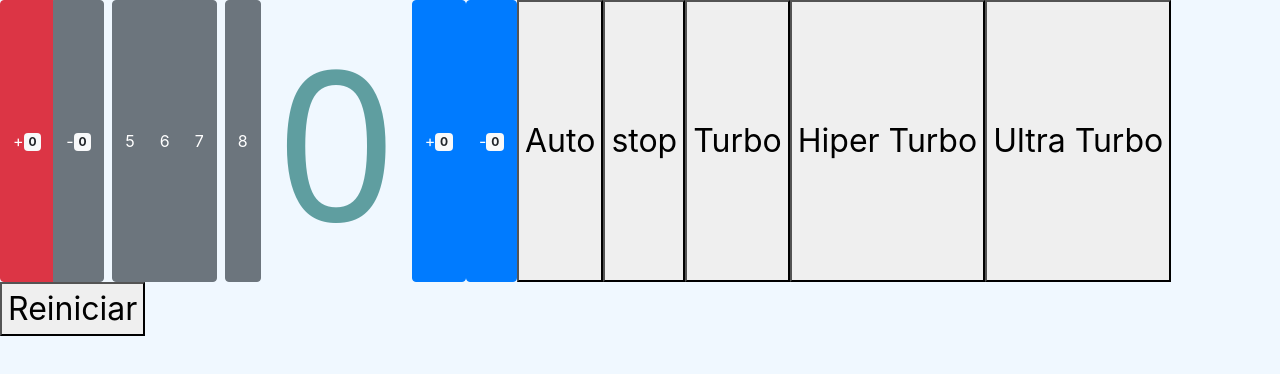
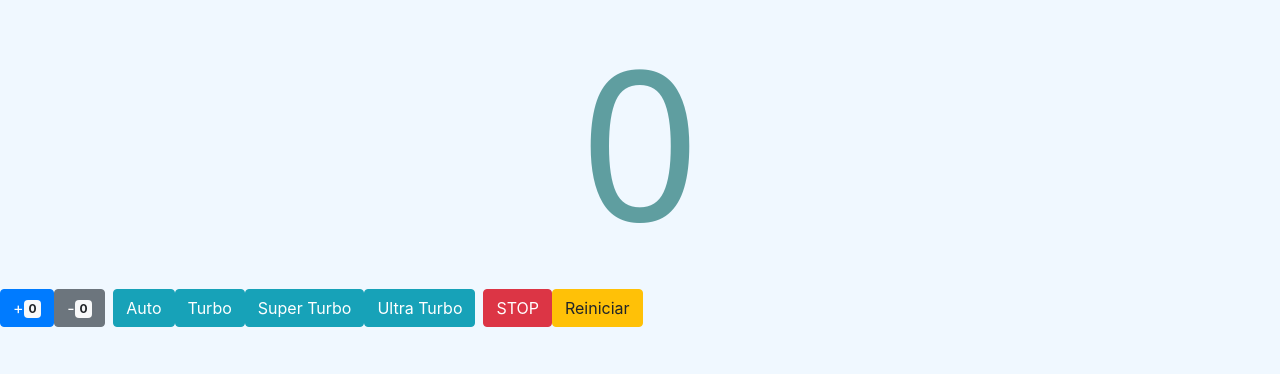
Before and after one commit to andresgf95/megacontador, a React (Create React App) app: page / in a window 1280 px wide. Shown: the top 374 px of the page. Built offline with nearby package versions, Linux system fonts and the light colour scheme.

Commit message:
melloras de aspecto

```diff
--- /dev/null
+++ b/src/App.css
@@ -0,0 +1,5 @@
+.App {
+    text-align: center;
+    align-items: center;
+    justify-content: center;
+}
--- a/src/App.js
+++ b/src/App.js
@@ -1,6 +1,7 @@
 import { useEffect, useState } from 'react';
 import Boton from './components/boton.jsx';
-import NovoBoton from './components/NovoBoton.jsx'
+import NovoBoton from './components/NovoBoton.jsx';
+import styles from './App.css';
 
 function App() {
 
@@ -45,12 +46,12 @@ function App() {
     SetValor(Reinicio)
   }
 
-  useEffect(
+  useEffect (
       ()=> {
       let Tempo
+      let SuperTempo
       if (Auto) {
       Tempo = setTimeout (NumeroDeIncrementos, 1000)}
-      return ()=> {clearTimeout(Tempo)}
     },
   )
 
@@ -82,39 +83,25 @@ function App() {
   )
 
   return (
-  <div class="btn-toolbar" role="toolbar" aria-label="Toolbar with button groups">
-      <div class="btn-group mr-2" role="group" aria-label="First group">
-        <Boton texto='+' operador={NumeroDeIncrementos} type="danger"/>
-        <Boton texto='-' operador={NumeroDeDisminucion} type="secondary"/>
-      </div>
-      <div class="btn-group mr-2" role="group" aria-label="Second group">
-        <button type="button" class="btn btn-secondary">5</button>
-        <button type="button" class="btn btn-secondary">6</button>
-        <button type="button" class="btn btn-secondary">7</button>
-      </div>
-      <div class="btn-group" role="group" aria-label="Third group">
-        <button type="button" class="btn btn-secondary">8</button>
-      </div>
-
-
-
-
-
-
-
     <>
       <h1>{Valor}</h1>
-      <Boton texto='+' operador={NumeroDeIncrementos}/>
-      <Boton texto='-' operador={NumeroDeDisminucion}/>
-      <NovoBoton texto='Auto' operador={ContadorAuto}/>
-      <NovoBoton texto='stop' operador={PararContador}/>
-      <NovoBoton texto='Turbo' operador={ContadorTurbo}/>
-      <NovoBoton texto='Hiper Turbo' operador={ContadorHiperTurbo}/>
-      <NovoBoton texto='Ultra Turbo' operador={ContadorUltraTurbo}/>
-      <NovoBoton texto='Reiniciar' operador={Reiniciar}/>
+      <div className={styles.App} class="btn-toolbar" role="toolbar" aria-label="Toolbar with button groups">
+        <div class="btn-group mr-2" role="group" aria-label="First group">
+          <Boton texto='+' operador={NumeroDeIncrementos} type="primary" />
+          <Boton texto='-' operador={NumeroDeDisminucion} type="secondary" />
+        </div>
+        <div class="btn-group mr-2" role="group" aria-label="Second group">
+          <NovoBoton texto='Auto' operador={ContadorAuto} type="info" />
+          <NovoBoton texto='Turbo' operador={ContadorTurbo} type="info" />
+          <NovoBoton texto='Super Turbo' operador={ContadorHiperTurbo} type="info" />
+          <NovoBoton texto='Ultra Turbo' operador={ContadorUltraTurbo} type="info" />
+        </div>
+        <div>
+          <NovoBoton texto='STOP' operador={PararContador} type="danger" />
+          <NovoBoton texto='Reiniciar' operador={Reiniciar} type="warning" />
+        </div>
+      </div>
     </>
-  </div>
-
   );
 }
 
--- a/src/components/NovoBoton.jsx
+++ b/src/components/NovoBoton.jsx
@@ -1,6 +1,7 @@
 import { useState } from 'react';
+import styles from './boton.module.css'
 
-function NovoBoton({texto, operador}) {
+function NovoBoton({texto, operador, type="primary"}) {
 
   let [Click, SetClick] = useState(0)
 
@@ -11,7 +12,23 @@ function NovoBoton({texto, operador}) {
     }
 
   return (
-  <button onClick={BotonClick}>{texto}</button>
+  <span className={styles.Boton}>
+  <button className={
+          "btn " +
+          ( type === "primary" ? "btn-primary" : "") +
+          ( type === "secondary" ? "btn-secondary" : "") +
+          ( type === "success" ? "btn-success" : "") +
+          ( type === "danger" ? "btn-danger" : "") +
+          ( type === "warning" ? "btn-warning" : "") +
+          ( type === "info" ? "btn-info" : "") +
+          ( type === "ligth" ? "btn-ligth" : "") +
+          ( type === "dark" ? "btn-dark" : "")
+  }
+
+   onClick={BotonClick}>
+    {texto}
+  </button>
+  </span>
   )
 }
 
--- a/src/components/boton.jsx
+++ b/src/components/boton.jsx
@@ -1,4 +1,5 @@
 import { useState } from 'react';
+import styles from './boton.module.css'
 
 function Boton({texto, operador, type="primary"}) {
 
@@ -11,6 +12,7 @@ function Boton({texto, operador, type="primary"}) {
     }
 
   return (
+  <span className={styles.Boton}>
   <button className={
           "btn " +
           ( type === "primary" ? "btn-primary" : "") +
@@ -26,6 +28,7 @@ function Boton({texto, operador, type="primary"}) {
    onClick={BotonClick}>
     {texto}<span className='badge badge-light'>{Click}</span>
   </button>
+  </span>
   )
 }
 
--- a/src/components/boton.module.css
+++ b/src/components/boton.module.css
@@ -1,11 +1,6 @@
 .Boton {
-    padding: 1.5rem;
-    margin: 0.5rem;
-    font-size: 2rem;
-    background-color: rgba(229, 166, 248, 0.459);
-    color: cadetblue;
-    border-color:currentColor;
-    border-radius: 1rem;
-    box-shadow: 1px 1px 10px rgb(104, 104, 104);
-    font-family:monospace;
+text-align: center;
+align-self: center;
+align-items: center;
+justify-content: center;
 }
--- a/src/index.css
+++ b/src/index.css
@@ -16,3 +16,7 @@ h1 {
   font-size: 13rem;
   font-family: system-ui, -apple-system, BlinkMacSystemFont, 'Segoe UI', Roboto, Oxygen, Ubuntu, Cantarell, 'Open Sans', 'Helvetica Neue', sans-serif;
 }
+
+div {
+  text-align: center;
+}
```
